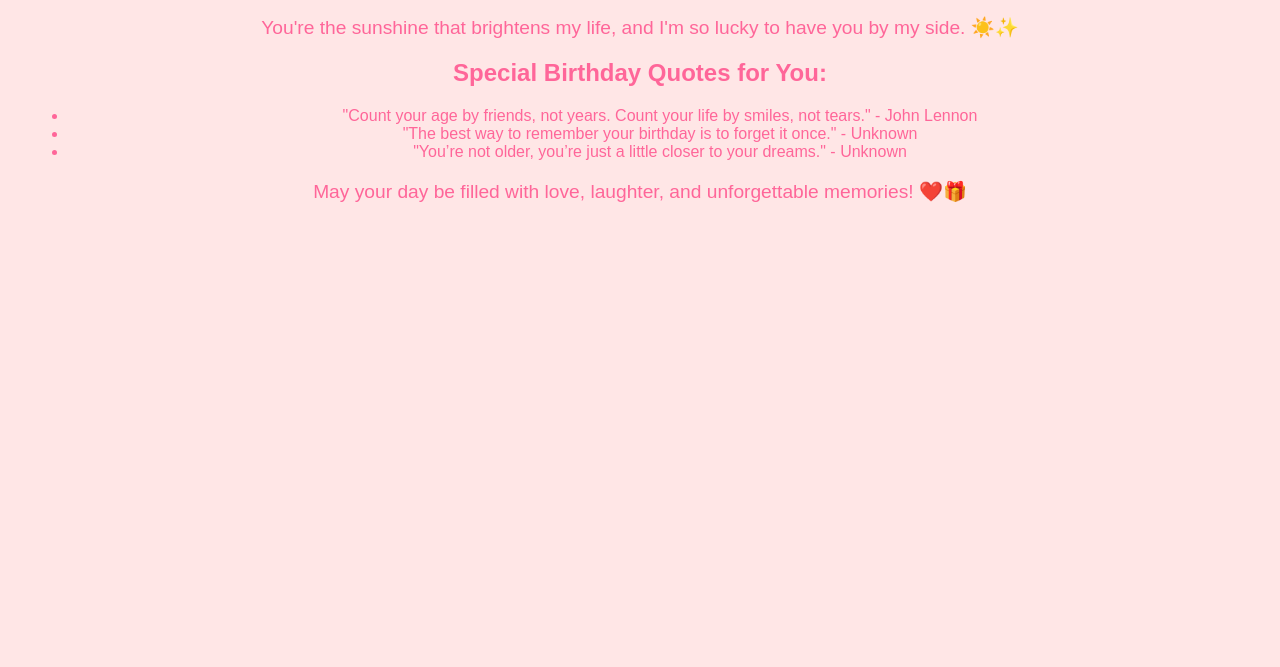
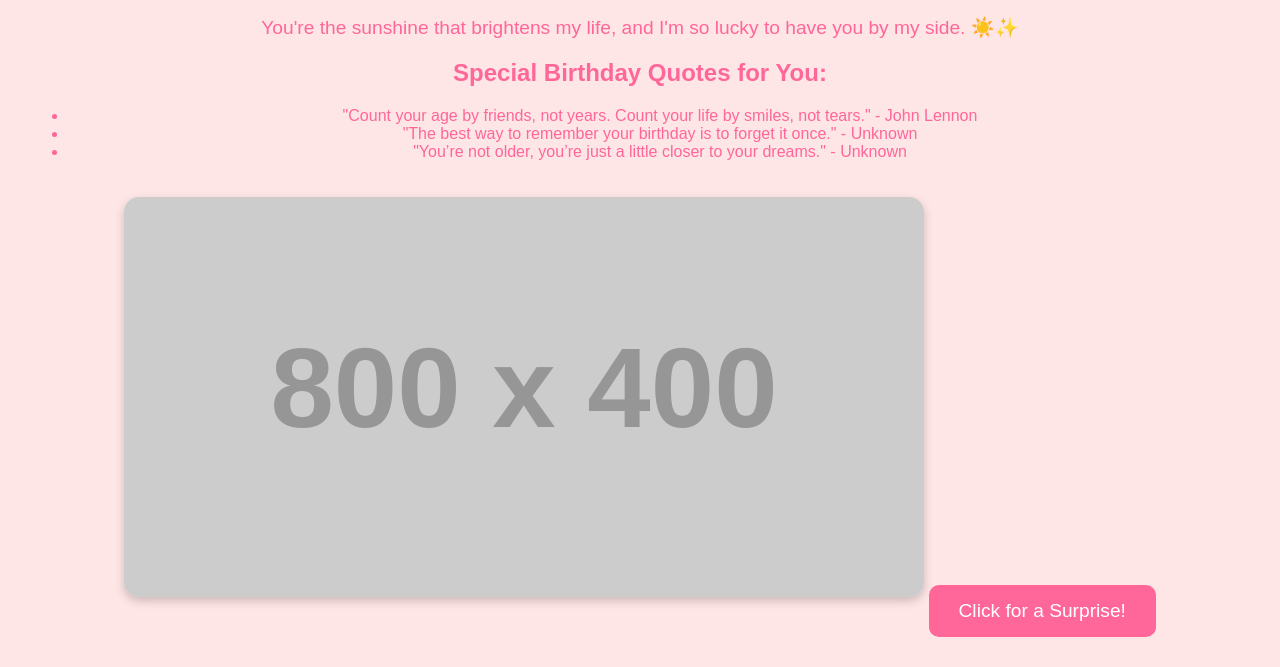
Before and after one commit to Mawskieteer17/happy-birthday, a plain HTML site: page index.html in a window 1280 px wide. Shown: the part 133-800 px from the top of the page. Drawn offline with Linux system fonts and the light colour scheme; placeholder pictures from the web are drawn by us.

Commit message:
index.html

```diff
--- a/index.html
+++ b/index.html
@@ -13,7 +13,7 @@
             padding: 20px;
         }
         h1 {
-            font-size: 2.5em;
+            font-size: 3em;
             margin-bottom: 0.5em;
         }
         p {
@@ -22,18 +22,60 @@
         .emoji {
             font-size: 2em;
         }
+        .surprise-btn {
+            background-color: #ff6699;
+            color: white;
+            border: none;
+            padding: 15px 30px;
+            font-size: 1.2em;
+            border-radius: 10px;
+            cursor: pointer;
+            margin-top: 20px;
+        }
+        .surprise-btn:hover {
+            background-color: #ff3377;
+        }
+        #surprise-message {
+            display: none;
+            margin-top: 20px;
+            font-size: 1.5em;
+            color: #ff3377;
+        }
+        .birthday-image {
+            margin: 20px 0;
+            max-width: 80%;
+            border-radius: 15px;
+            box-shadow: 0px 4px 10px rgba(0, 0, 0, 0.2);
+        }
     </style>
+    <script>
+        function revealSurprise() {
+            const surpriseMessage = document.getElementById('surprise-message');
+            surpriseMessage.style.display = 'block';
+        }
+    </script>
 </head>
 <body>
     <h1 class="emoji">🎉🎂 Happy Birthday, <span id="name">Your Girlfriend's Name</span>! 🎂🎉</h1>
     <p>Today, I celebrate you and all the wonderful moments we've shared. 💖</p>
     <p>You're the sunshine that brightens my life, and I'm so lucky to have you by my side. ☀️✨</p>
+
     <h2>Special Birthday Quotes for You:</h2>
     <ul>
         <li>"Count your age by friends, not years. Count your life by smiles, not tears." - John Lennon</li>
         <li>"The best way to remember your birthday is to forget it once." - Unknown</li>
         <li>"You’re not older, you’re just a little closer to your dreams." - Unknown</li>
     </ul>
-    <p>May your day be filled with love, laughter, and unforgettable memories! ❤️🎁</p>
+
+    <!-- Birthday Image -->
+    <img src="https://via.placeholder.com/800x400.png?text=Happy+Birthday!" alt="Happy Birthday" class="birthday-image">
+
+    <!-- Surprise Button -->
+    <button class="surprise-btn" onclick="revealSurprise()">Click for a Surprise!</button>
+
+    <!-- Surprise Message -->
+    <div id="surprise-message">
+        🎁🎉 You are the most special person in my life! I can't wait to celebrate many more birthdays with you. I love you! ❤️
+    </div>
 </body>
 </html>
```
